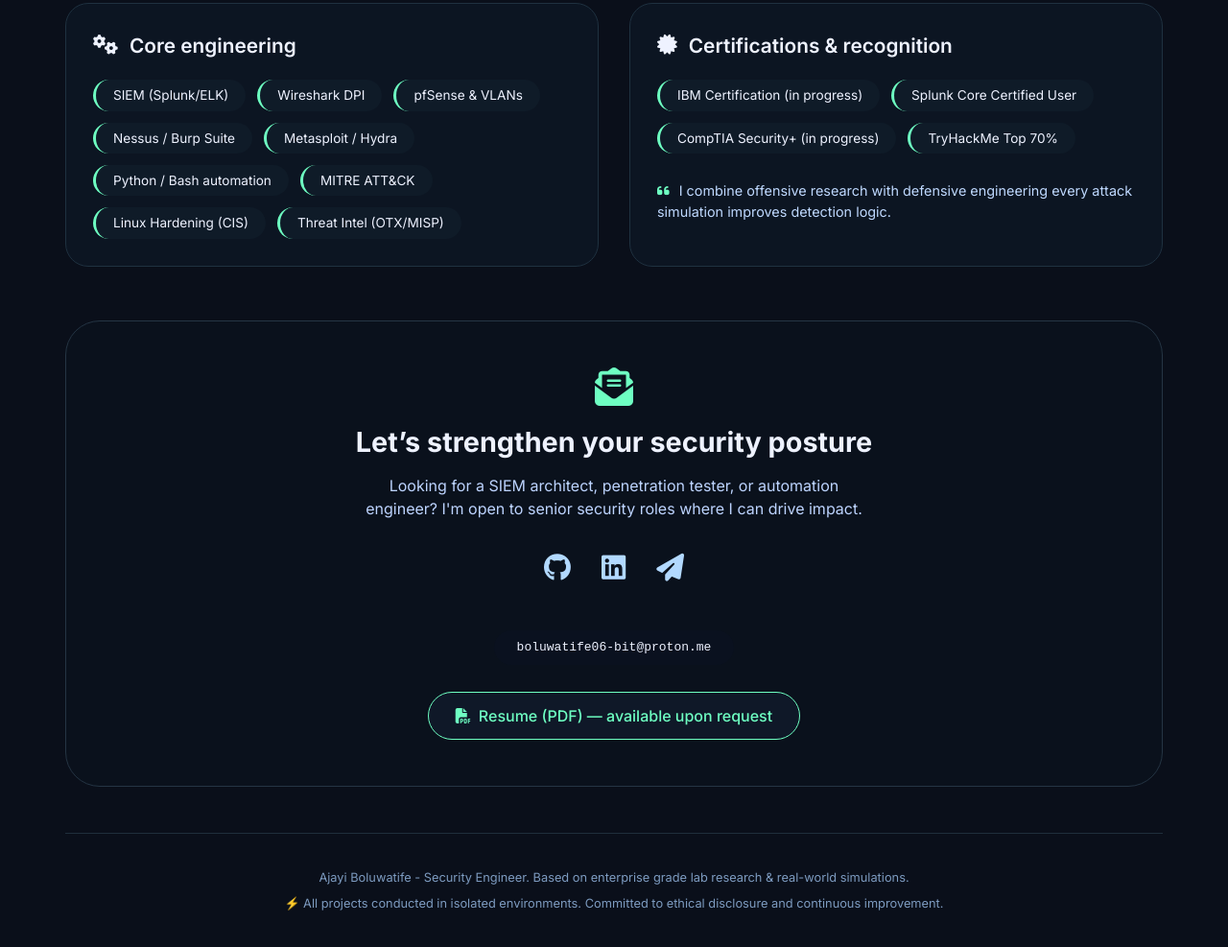
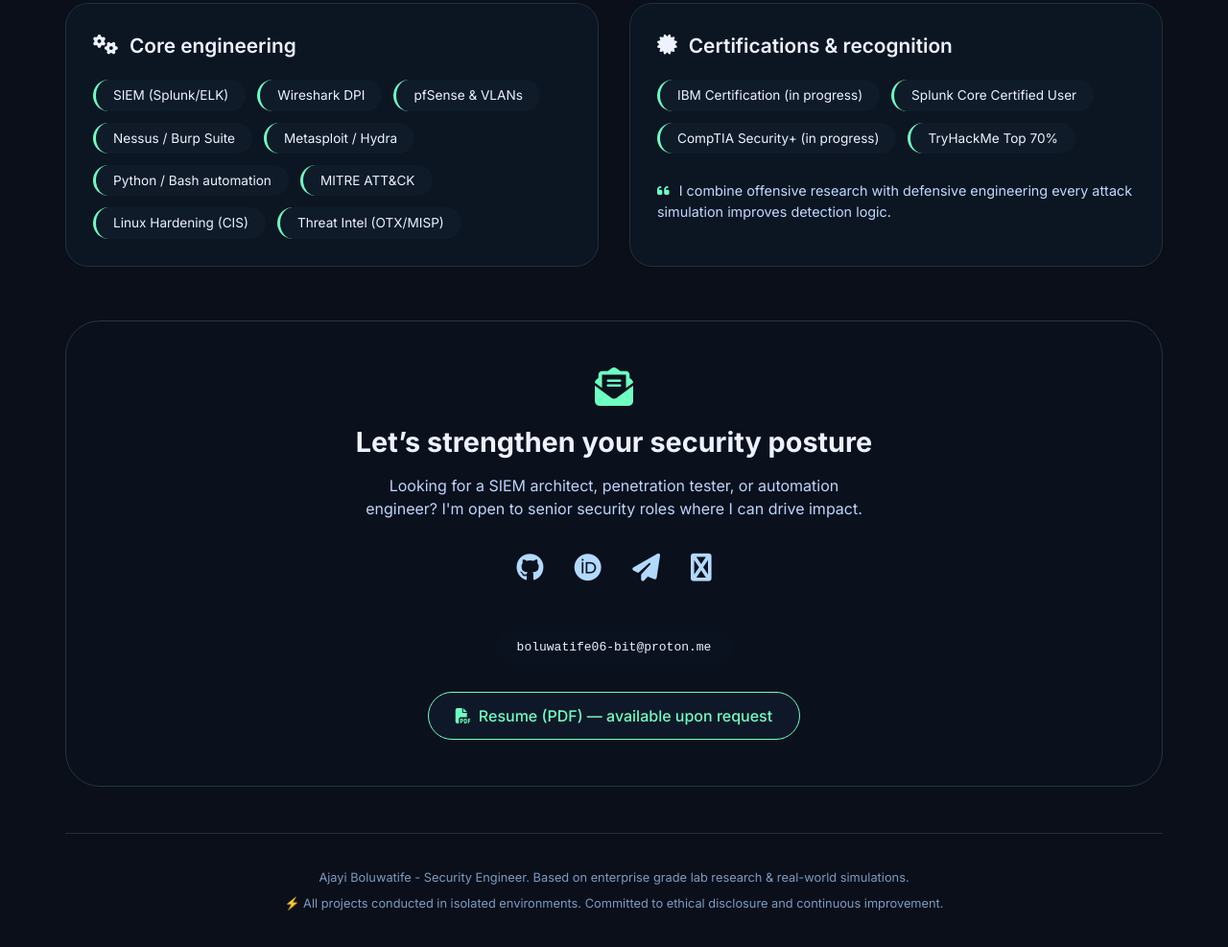
Before and after one commit to Boluwatife06-bit/Ajayi-Boluwatife, a plain HTML site: page index.html in a window 1280 px wide. Shown: the part 2350-3337 px from the top of the page at 96% size. Drawn offline with Linux system fonts and the light colour scheme.

Commit message:
Update index.html

```diff
--- a/index.html
+++ b/index.html
@@ -551,8 +551,9 @@
             <p style="max-width: 520px; margin: 12px auto; color: #bdd4ff;">Looking for a SIEM architect, penetration tester, or automation engineer? I'm open to senior security roles where I can drive impact.</p>
             <div class="social-links">
                 <a href="https://github.com/Boluwatife06-bit" target="_blank"><i class="fab fa-github"></i></a>
-                <a href="#" target="_blank"><i class="fab fa-linkedin"></i></a>
+                <a href="#"https://orcid.org/0009-0002-8343-755X"><i class="fab fa-orcid"></i></a>
                 <a href="mailto:boluwatife.cyber@proton.me"><i class="fas fa-paper-plane"></i></a>
+                <a href="https://dev.to/boluwatife06bit"><i class="fas fa-dev"></i></a>
             </div>
             <p style="font-family: monospace; background: #0a111f; display: inline-block; padding: 8px 24px; border-radius: 60px; margin-top: 20px;">boluwatife06-bit@proton.me</p>
             <div style="margin-top: 28px;">
```
